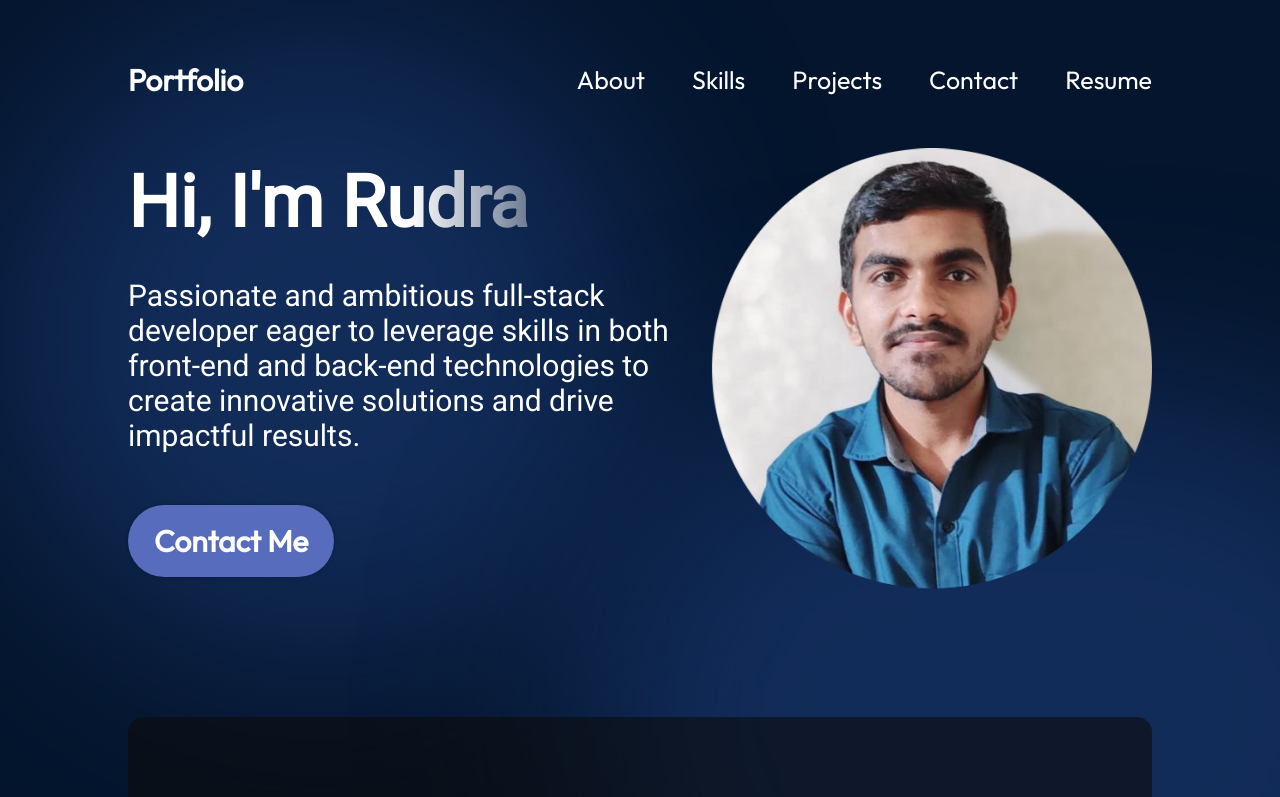
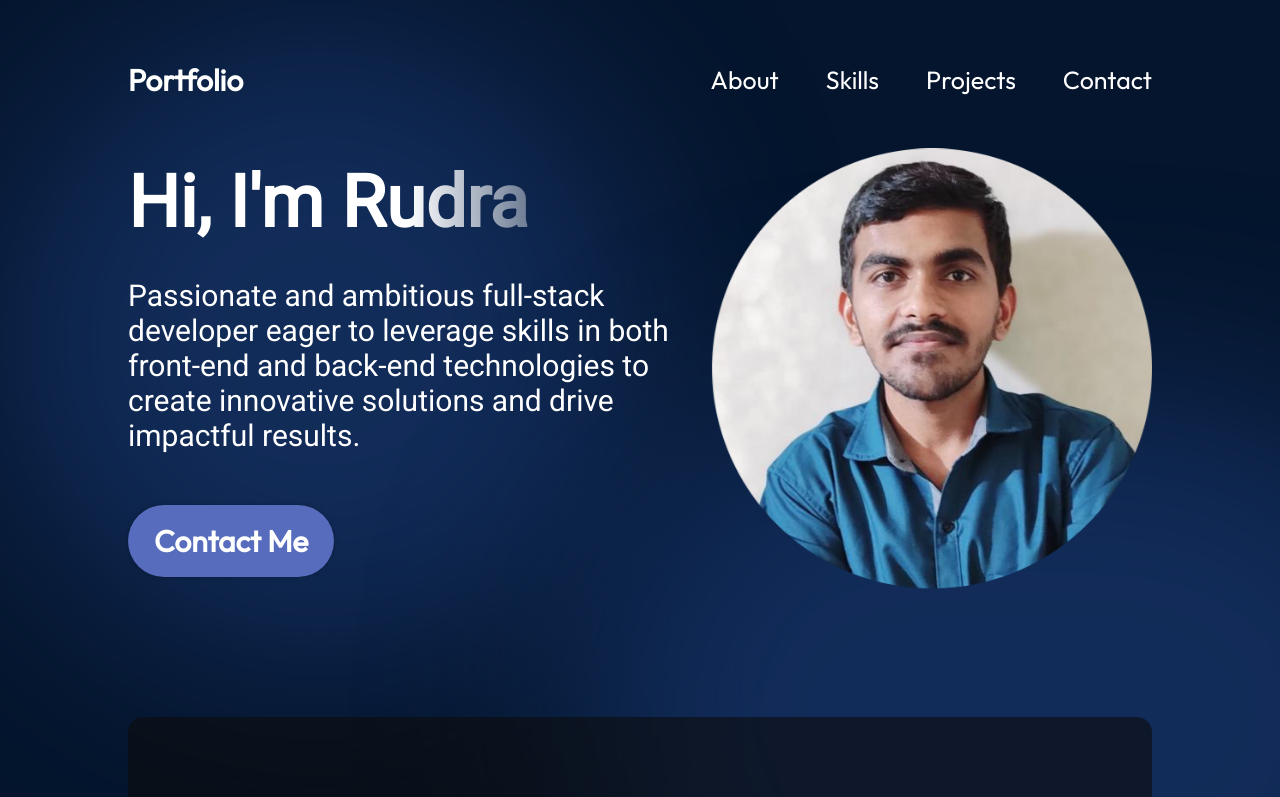
Before and after one commit to Rudrakumarpatel/Portfolio, a React (Vite) app: page / in a window 1280 px wide. Shown: the top 797 px of the page. Built offline with nearby package versions, Linux system fonts and the light colour scheme.

Commit message:
add resume

```diff
--- a/src/components/Navbar/Navbar.jsx
+++ b/src/components/Navbar/Navbar.jsx
@@ -39,9 +39,9 @@ export const Navbar = () => {
           <li>
             <a href="#contact">Contact</a>
           </li>
-          <li>
+          {/* <li>
             <Link to="/Resume">Resume</Link>
-          </li>
+          </li> */}
         </ul>
       </div>
     </nav>
```
Also changed, not shown: src/main.jsx (+4 -4 lines).
